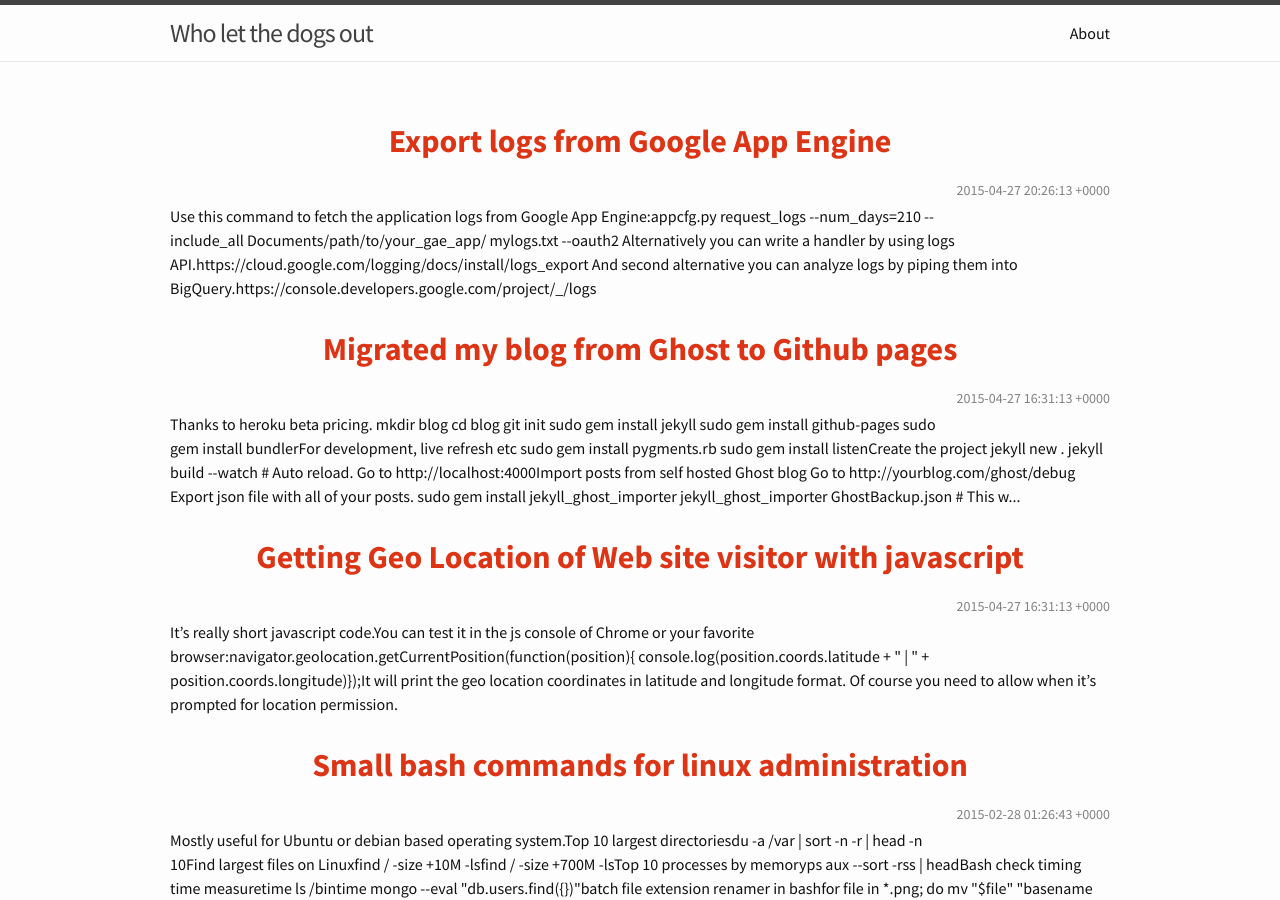
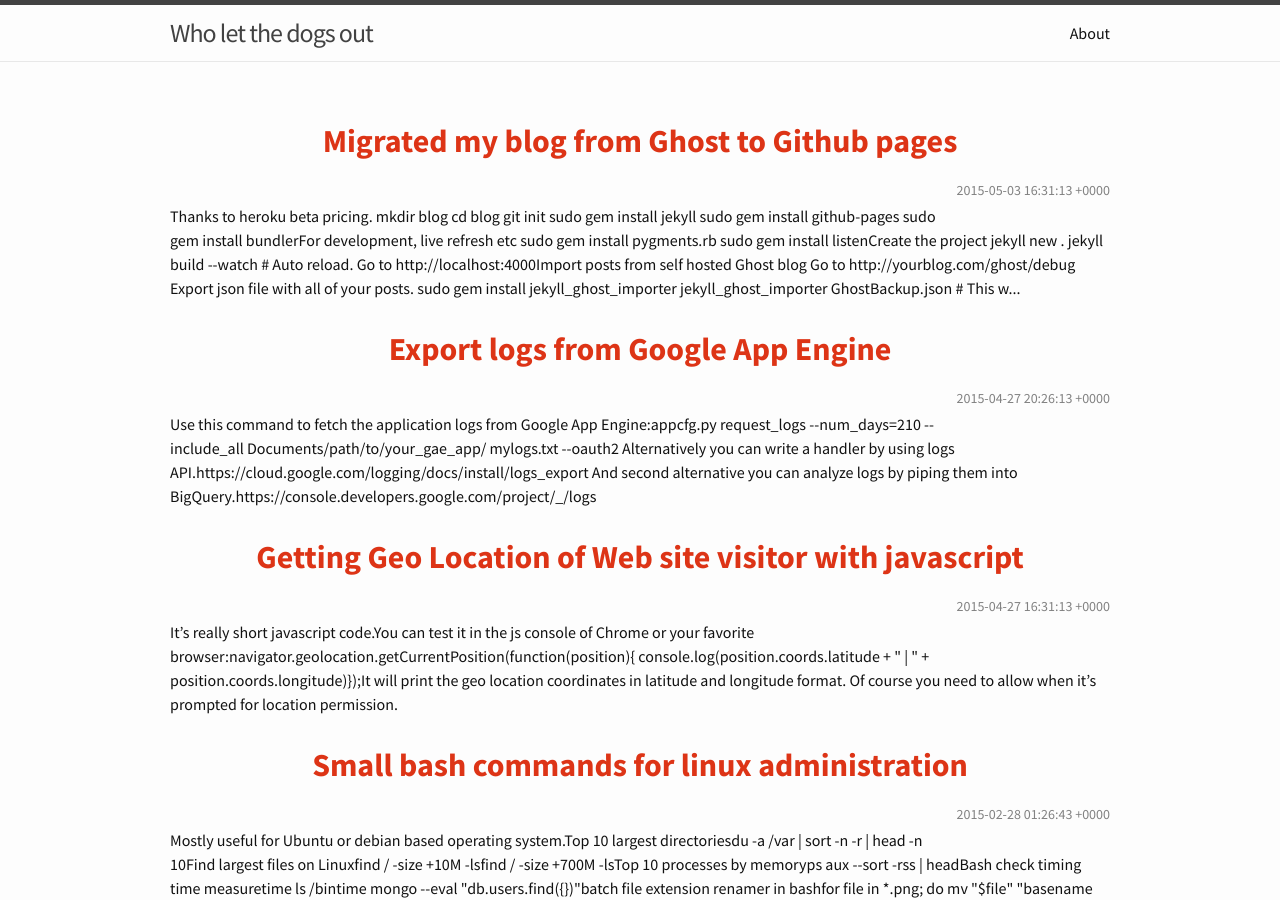
Before and after one commit to hakanu/blog, a Jekyll site: the page built from index.html, in a window 1280 px wide and 900 px high. Built offline with Jekyll 4.4.1, drawn with Linux system fonts in a browser that asks for light colours; the list of posts is cut into pages by our own code.

Commit message:
Fix blog post

```diff
--- a/_posts/2015-05-03-migrate-blog-from-ghost-to-github-pages.markdown
+++ b/_posts/2015-05-03-migrate-blog-from-ghost-to-github-pages.markdown
@@ -1,7 +1,7 @@
 ---
 layout: post
 title: Migrated my blog from Ghost to Github pages
-date: '2015-04-27 16:31:13'
+date: '2015-05-03 16:31:13'
 ---
 
 Thanks to [heroku beta pricing](https://news.ycombinator.com/item?id=9295874).
```
